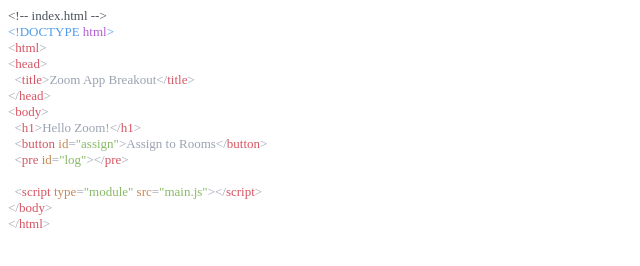
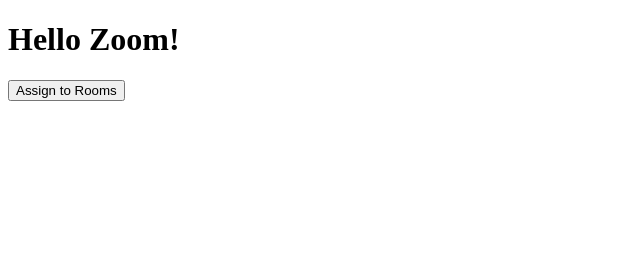
Before and after one commit to hawhan82/zoom-app-breakout, a website with bundled scripts: page index.html in a window 1280 px wide. Shown: the whole page, without its empty margins (0-640 px from the left). Built offline with nearby package versions, Linux system fonts and the light colour scheme; a script that the page names is missing.

Commit message:
Fix broken index.html format for Netlify

```diff
--- a/index.html
+++ b/index.html
@@ -1,39 +1,14 @@
-<!DOCTYPE html PUBLIC "-//W3C//DTD HTML 4.01//EN" "http://www.w3.org/TR/html4/strict.dtd">
-<html>
+<!DOCTYPE html>
+<html lang="en">
 <head>
-  <meta http-equiv="Content-Type" content="text/html; charset=utf-8">
-  <meta http-equiv="Content-Style-Type" content="text/css">
-  <title></title>
-  <meta name="Generator" content="Cocoa HTML Writer">
-  <meta name="CocoaVersion" content="2575.6">
-  <style type="text/css">
-    p.p1 {margin: 0.0px 0.0px 0.0px 0.0px; font: 13.0px '.AppleSystemUIFontMonospaced'; color: #4a505d}
-    p.p2 {margin: 0.0px 0.0px 0.0px 0.0px; font: 13.0px '.AppleSystemUIFontMonospaced'; color: #519ce9}
-    p.p3 {margin: 0.0px 0.0px 0.0px 0.0px; font: 13.0px '.AppleSystemUIFontMonospaced'; color: #d65562}
-    p.p4 {margin: 0.0px 0.0px 0.0px 0.0px; font: 13.0px '.AppleSystemUIFontMonospaced'; color: #9ba2b1}
-    p.p5 {margin: 0.0px 0.0px 0.0px 0.0px; font: 13.0px '.AppleSystemUIFontMonospaced'; color: #9ba2b1; min-height: 16.0px}
-    p.p6 {margin: 0.0px 0.0px 0.0px 0.0px; font: 13.0px '.AppleSystemUIFontMonospaced'; color: #88b966}
-    span.s1 {color: #b85dd5}
-    span.s2 {color: #9ba2b1}
-    span.s3 {color: #d65562}
-    span.s4 {color: #c58853}
-    span.s5 {color: #88b966}
-  </style>
+  <meta charset="UTF-8">
+  <title>Zoom App Breakout</title>
 </head>
 <body>
-<p class="p1">&lt;!-- index.html --&gt;</p>
-<p class="p2">&lt;!DOCTYPE <span class="s1">html</span>&gt;</p>
-<p class="p3"><span class="s2">&lt;</span>html<span class="s2">&gt;</span></p>
-<p class="p3"><span class="s2">&lt;</span>head<span class="s2">&gt;</span></p>
-<p class="p4"><span class="Apple-converted-space">  </span>&lt;<span class="s3">title</span>&gt;Zoom App Breakout&lt;/<span class="s3">title</span>&gt;</p>
-<p class="p3"><span class="s2">&lt;/</span>head<span class="s2">&gt;</span></p>
-<p class="p3"><span class="s2">&lt;</span>body<span class="s2">&gt;</span></p>
-<p class="p4"><span class="Apple-converted-space">  </span>&lt;<span class="s3">h1</span>&gt;Hello Zoom!&lt;/<span class="s3">h1</span>&gt;</p>
-<p class="p4"><span class="Apple-converted-space">  </span>&lt;<span class="s3">button</span> <span class="s4">id</span>=<span class="s5">"assign"</span>&gt;Assign to Rooms&lt;/<span class="s3">button</span>&gt;</p>
-<p class="p4"><span class="Apple-converted-space">  </span>&lt;<span class="s3">pre</span> <span class="s4">id</span>=<span class="s5">"log"</span>&gt;&lt;/<span class="s3">pre</span>&gt;</p>
-<p class="p5"><br></p>
-<p class="p6"><span class="s2"><span class="Apple-converted-space">  </span>&lt;</span><span class="s3">script</span><span class="s2"> </span><span class="s4">type</span><span class="s2">=</span>"module"<span class="s2"> </span><span class="s4">src</span><span class="s2">=</span>"main.js"<span class="s2">&gt;&lt;/</span><span class="s3">script</span><span class="s2">&gt;</span></p>
-<p class="p3"><span class="s2">&lt;/</span>body<span class="s2">&gt;</span></p>
-<p class="p3"><span class="s2">&lt;/</span>html<span class="s2">&gt;</span></p>
+  <h1>Hello Zoom!</h1>
+  <button id="assign">Assign to Rooms</button>
+  <pre id="log"></pre>
+
+  <script type="module" src="main.js"></script>
 </body>
 </html>
```
